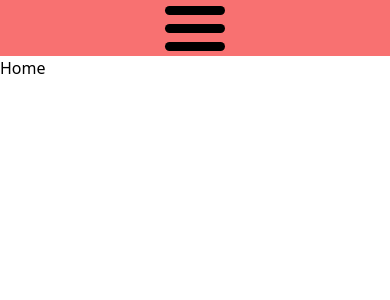
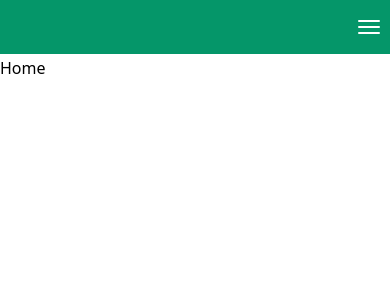
Before and after one commit to matuxer/Patagonia-Apartments-Page, a React (Create React App) app: page / in a window 390 px wide. Shown: the top 300 px of the page. Built offline with nearby package versions, Linux system fonts and the light colour scheme.

Commit message:
modified navbar

```diff
--- a/src/components/NavBar.jsx
+++ b/src/components/NavBar.jsx
@@ -1,22 +1,64 @@
-import React from "react";
+import React, { useState } from "react";
 import { Link } from "react-router-dom";
 import styles from "./NavBar.module.css";
 
 function NavBar() {
+  const [toggled, setToggled] = useState(false);
+
+  const handleOnClick = () => {
+    setToggled((prevState) => {
+      return !prevState;
+    });
+  };
+
   return (
-    <div className="bg-red-400 h-14 flex items-center justify-end">
-      <div className="hidden md:block">
-        <Link className="mr-3" to="/">
+    <div>
+      <div className="bg-emerald-600 h-14 flex items-center justify-end border-b-white border-b-2 z-10">
+        <div className="hidden md:block">
+          <Link className="mr-11" to="/">
+            Home
+          </Link>
+          <Link className="mr-11" to="/about">
+            About
+          </Link>
+        </div>
+        <div className="block md:hidden">
+          <div className="wrap">
+            <button
+              className={toggled ? styles.open : ""}
+              value={toggled}
+              onClick={handleOnClick}
+            >
+              <span className="icon-bar"></span>
+              <span className="icon-bar"></span>
+              <span className="icon-bar"></span>
+            </button>
+          </div>
+        </div>
+      </div>
+      <div
+        className={`md:hidden ${
+          !toggled ? "hidden" : ""
+        } flex flex-col justify-center ${styles.mobileDrop} absolute w-full`}
+      >
+        <Link
+          onClick={handleOnClick}
+          className="flex justify-center py-4 bg-emerald-600 border-b-white border-b-2"
+          to="/"
+        >
           Home
         </Link>
-        <Link className="mr-3" to="/about">
+        <Link
+          onClick={handleOnClick}
+          className="flex justify-center py-4 bg-emerald-600 border-b-white border-b-2"
+          to="/about"
+        >
           About
         </Link>
-      </div>
-      <div className="block md:hidden" id={styles["nav-icon"]}>
-        <span></span>
-        <span></span>
-        <span></span>
+        <div
+          className="h-screen bg-black opacity-65"
+          onClick={handleOnClick}
+        ></div>
       </div>
     </div>
   );
--- a/src/components/NavBar.module.css
+++ b/src/components/NavBar.module.css
@@ -1,90 +1,71 @@
-* {
+.wrap {
+  display: block;
+  clear: both;
+}
+.wrap button {
+  vertical-align: middle;
+  margin: 0 30px;
+}
+/*--- Fancy Button ---*/
+button {
+  display: inline-block;
+  right: 15px;
+  float: none;
   margin: 0;
-  padding: 0;
+  padding: 10px;
+  background: none !important;
+  border: none;
+  border-radius: 0;
+  appearance: normal;
+  -moz-appearance: normal;
+  -webkit-appearance: normal;
+  box-shadow: none;
+  -moz-box-shadow: none;
+  -webkit-box-shadow: none;
+  z-index: 999;
+}
+button.open {
+  outline: none;
+  box-shadow: none;
+  -moz-box-shadow: none;
+  -webkit-box-shadow: none;
+}
+button span {
+  display: block;
+  width: 22px;
+  height: 2px;
+  margin: 4px 0;
+  border-radius: 1px;
+  background: white;
+  transition: all 0.3s ease-in-out;
+}
+button.open span:first-of-type {
+  transform: rotate(135deg);
+  -ms-transform: rotate(135deg);
+  -moz-transform: rotate(135deg);
+  -webkit-transform: rotate(135deg);
+  position: relative;
+  top: 6px;
+}
+button.open span:nth-of-type(2) {
+  opacity: 0;
+}
+button.open span:last-of-type {
+  transform: rotate(-135deg);
+  -ms-transform: rotate(-135deg);
+  -moz-transform: rotate(-135deg);
+  -webkit-transform: rotate(-135deg);
+  position: relative;
+  bottom: 6px;
 }
 
-/* Icon 1 */
-
-#nav-icon {
-  width: 60px;
-  height: 45px;
-  position: relative;
-  margin: 50px auto;
-  -webkit-transform: rotate(0deg);
-  -moz-transform: rotate(0deg);
-  -o-transform: rotate(0deg);
-  transform: rotate(0deg);
-  -webkit-transition: .5s ease-in-out;
-  -moz-transition: .5s ease-in-out;
-  -o-transition: .5s ease-in-out;
-  transition: .5s ease-in-out;
-  cursor: pointer;
-/*   border:1px solid red; */
+.mobileDrop {
+  transition: 1s;
 }
 
-#nav-icon span {
-  display: block;
-  position: absolute;
-  height: 9px;
-  width: 100%;
-  background: rgba( 0, 0, 0, 1);
-  border-radius: 9px;
-  opacity: 1;
-  left: 0;
-  -webkit-transform: rotate(0deg);
-  -moz-transform: rotate(0deg);
-  -o-transform: rotate(0deg);
-  transform: rotate(0deg);
-  -webkit-transition: .25s ease-in-out;
-  -moz-transition: .25s ease-in-out;
-  -o-transition: .25s ease-in-out;
-  transition: .25s ease-in-out;
-/*   border:4px solid black; */
+a {
+  color: white;
+  font-weight: bold;
+  font-size: large;
+  letter-spacing: 4px;
 }
-
-#nav-icon span:nth-child(1) {
-  top: 0px;
-  -webkit-transform-origin: left center;
-  -moz-transform-origin: left center;
-  -o-transform-origin: left center;
-  transform-origin: left center;
-}
-
-#nav-icon span:nth-child(2) {
-  top: 18px;
-  -webkit-transform-origin: left center;
-  -moz-transform-origin: left center;
-  -o-transform-origin: left center;
-  transform-origin: left center;
-}
-
-#nav-icon span:nth-child(3) {
-  top: 36px;
-  -webkit-transform-origin: left center;
-  -moz-transform-origin: left center;
-  -o-transform-origin: left center;
-  transform-origin: left center;
-}
-
-#nav-icon.open span:nth-child(1) {
-  -webkit-transform: rotate(45deg);
-  -moz-transform: rotate(45deg);
-  -o-transform: rotate(45deg);
-  transform: rotate(45deg);
-  top: -3px;
-  left: 8px;
-}
-
-#nav-icon.open span:nth-child(2) {
-  width: 0%;
-  opacity: 0;
-}
-
-#nav-icon.open span:nth-child(3) {
-  -webkit-transform: rotate(-45deg);
-  -moz-transform: rotate(-45deg);
-  -o-transform: rotate(-45deg);
-  transform: rotate(-45deg);
-  top: 39px;
-  left: 8px;
-}
```
